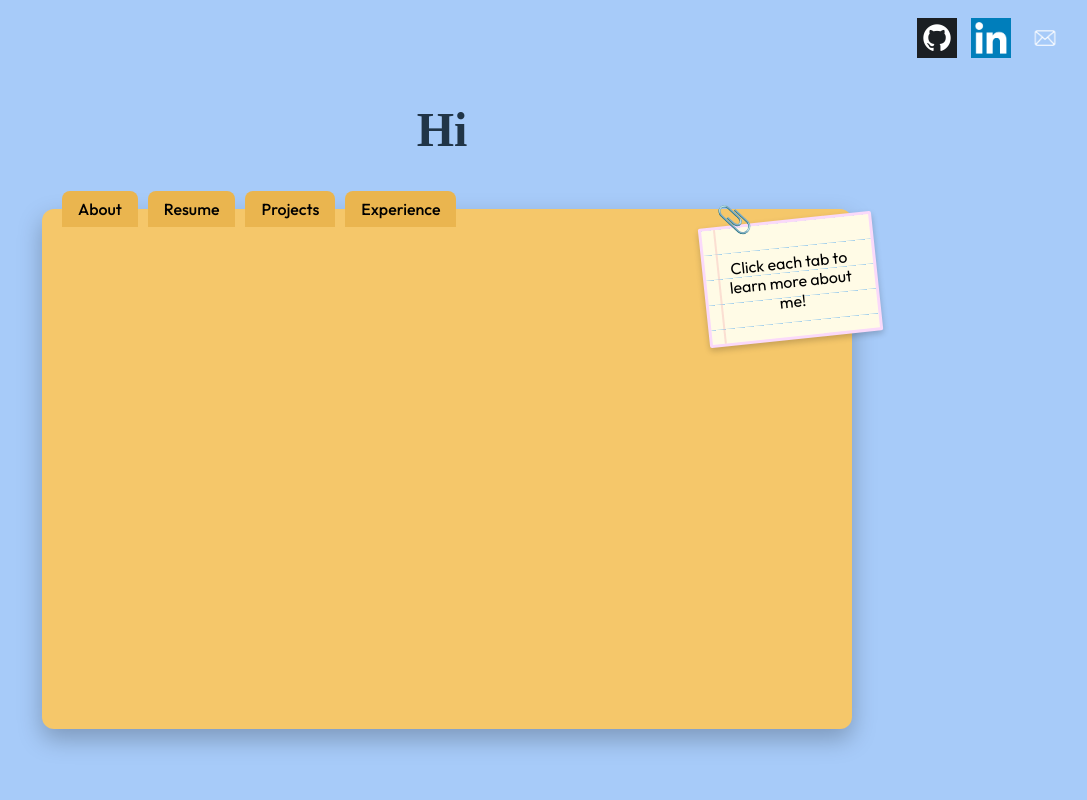
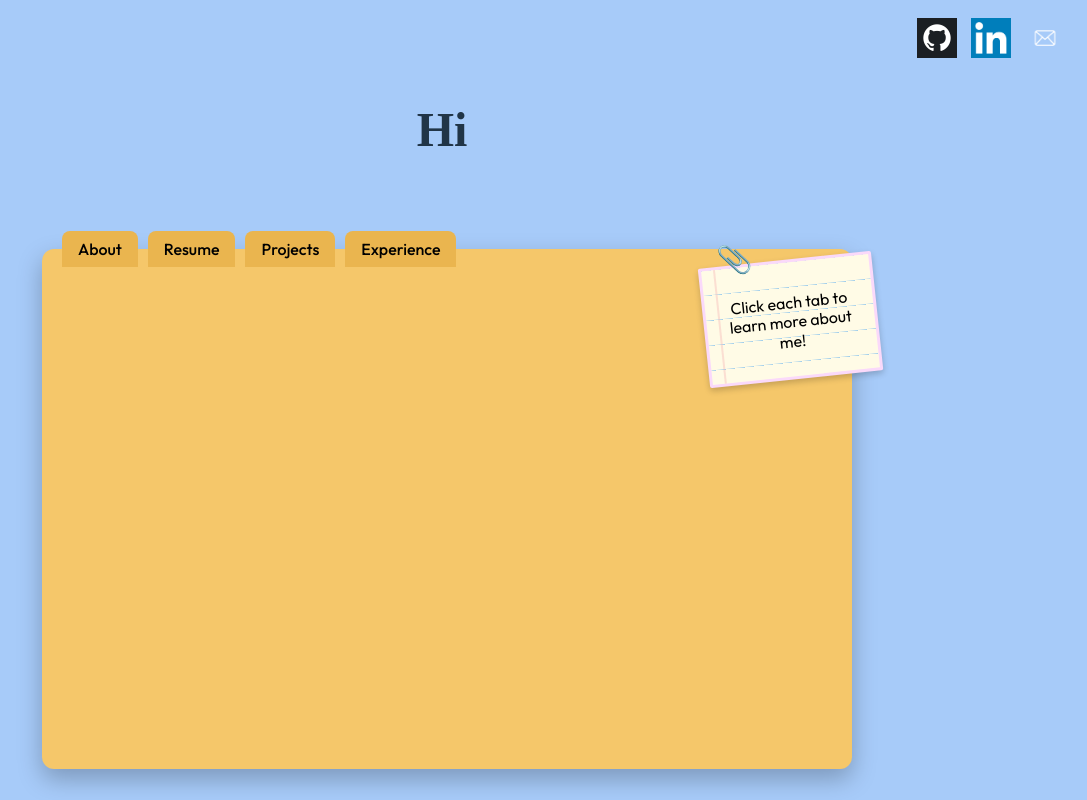
Before and after one commit to bhavana-pixel/portfolio, a React (Vite) app: page / in a window 1280 px wide. Shown: the top 800 px of the page, without its empty margins (193-1280 px from the left). Built offline with nearby package versions, Linux system fonts and the light colour scheme.

Commit message:
Added padding.

```diff
--- a/src/Folder.css
+++ b/src/Folder.css
@@ -4,8 +4,8 @@
   align-items: flex-start;
   gap: 40px;
   min-height: 100vh;
+  padding: 40px 16px;
 }
-
 
 .folder-wrapper {
   display: flex;
--- a/src/index.css
+++ b/src/index.css
@@ -24,10 +24,12 @@ a:hover {
 
 body {
   margin: 0;
+  /*
   display: flex;
   place-items: center;
   justify-content: center;
   align-items: center;
+  */
   min-width: 320px;
   min-height: 100vh;
   background-repeat: no-repeat;
```
